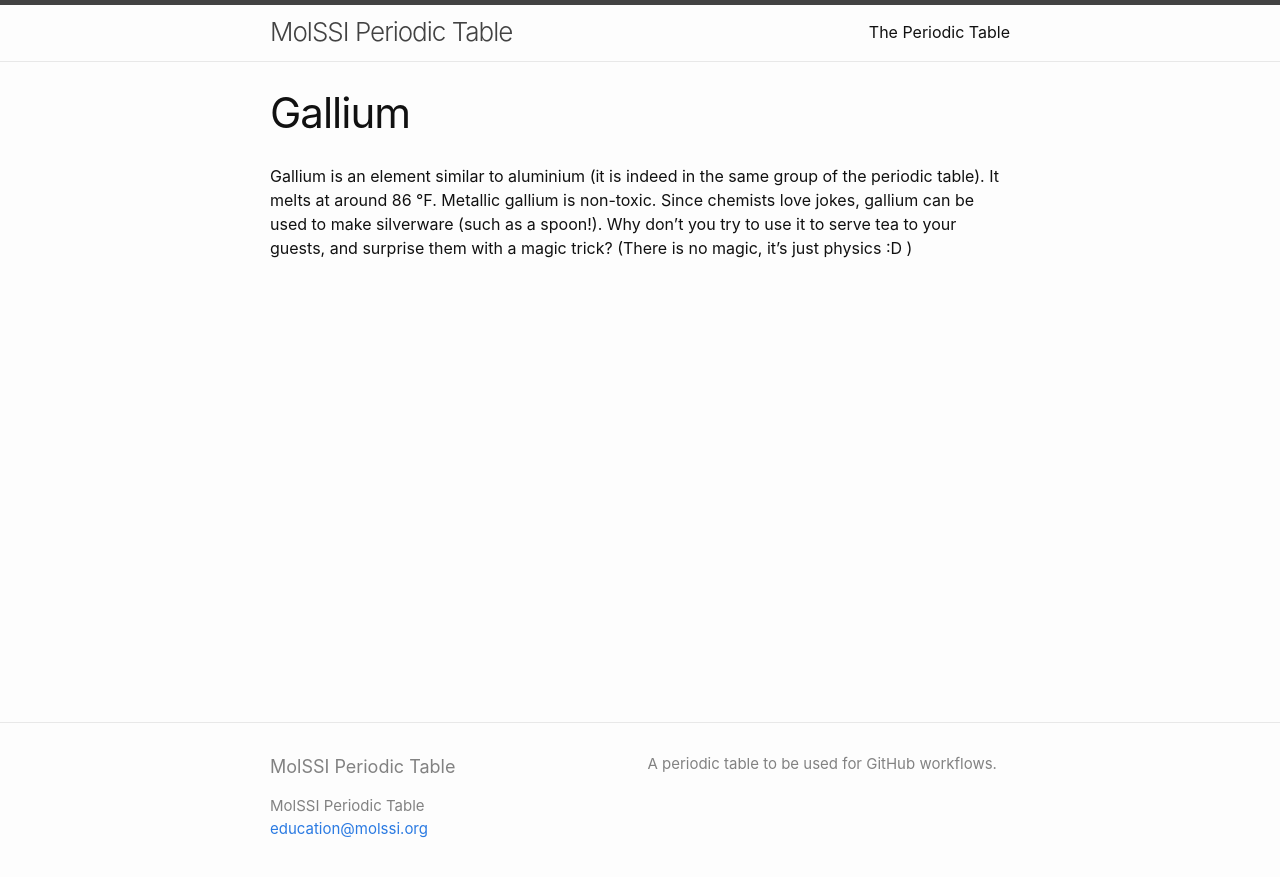
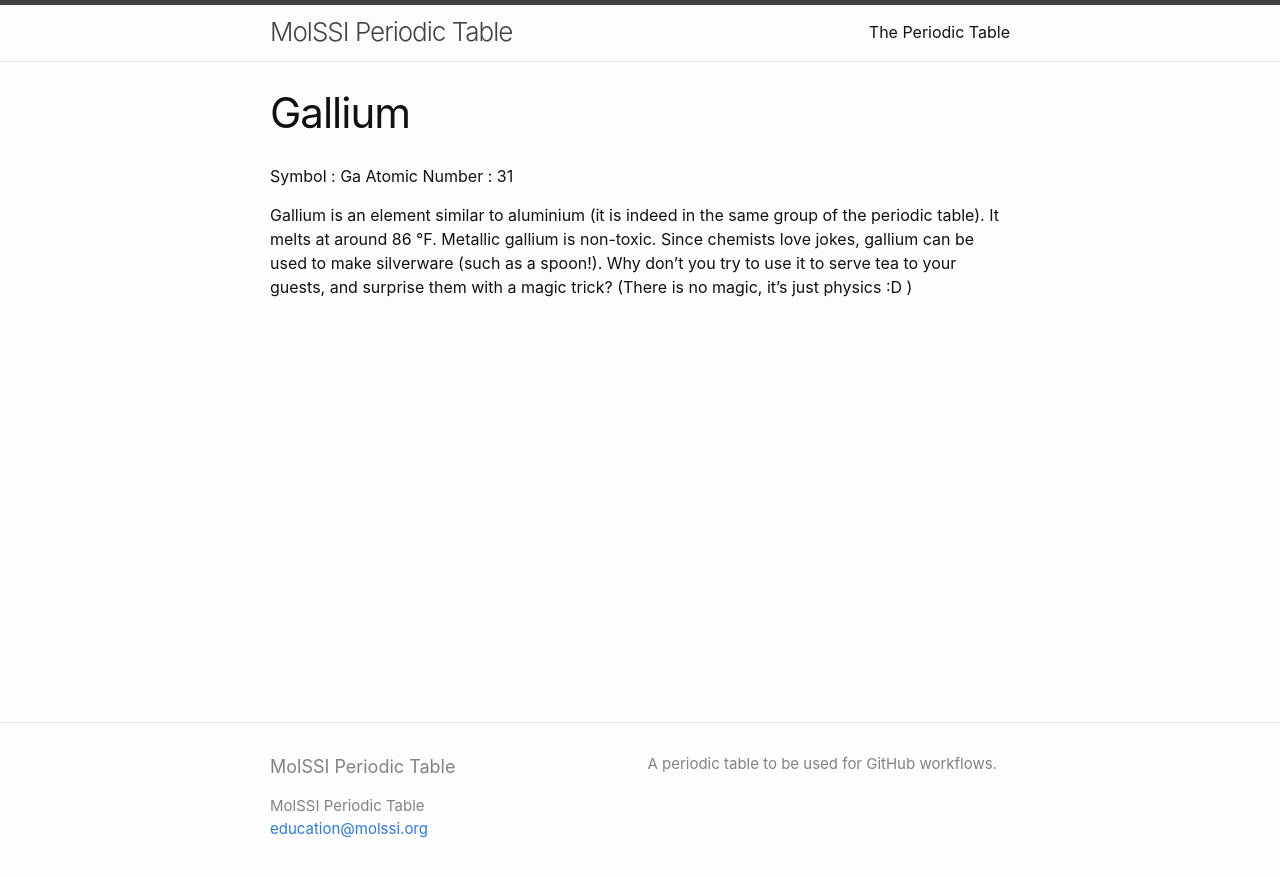
Before and after one commit to MolSSI-Education/periodic-table, a Jekyll site: the page built from elements/gallium.md, in a window 1280 px wide. Shown: the top 877 px of the page. Built offline with Jekyll 4.4.1, drawn with Linux system fonts in a browser that asks for light colours.

Commit message:
Adding the element Gallium

```diff
--- a/elements/gallium.md
+++ b/elements/gallium.md
@@ -3,6 +3,9 @@ layout: page
 title: Gallium
 ---
 
+Symbol : Ga
+Atomic Number : 31
+
 Gallium is an element similar to aluminium (it is indeed in the same group of the periodic table). It melts at around 86 °F. Metallic gallium is non-toxic.
 Since chemists love jokes, gallium can be used to make silverware (such as a spoon!). Why don't you try to use it to serve tea to your guests, and surprise them with a magic trick?
 (There is no magic, it's just physics :D )
```
